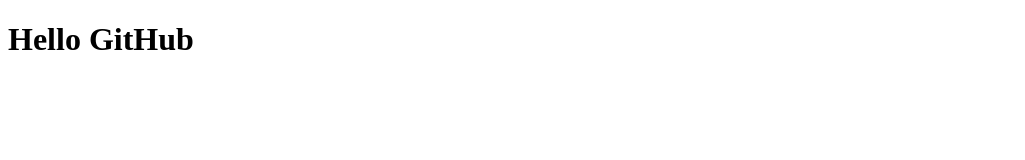
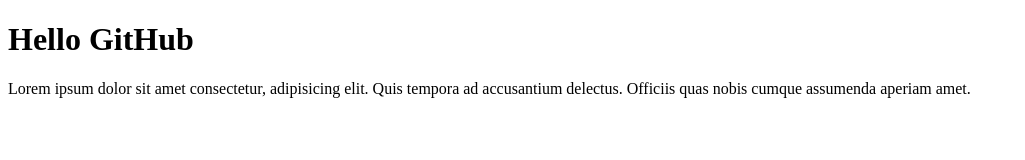
Before and after one commit to Agbaqz/first-project, a plain HTML site: page index.html in a window 1280 px wide. Shown: the whole page, without its empty margins (0-1025 px from the left). Drawn offline with Linux system fonts and the light colour scheme.

Commit message:
add div container p tag

```diff
--- a/index.html
+++ b/index.html
@@ -8,5 +8,11 @@
 </head>
 <body>
     <h1>Hello GitHub</h1>
+
+    <div class="container">
+        <p>
+            Lorem ipsum dolor sit amet consectetur, adipisicing elit. Quis tempora ad accusantium delectus. Officiis quas nobis cumque assumenda aperiam amet.
+        </p>
+    </div>
 </body>
 </html>
```
